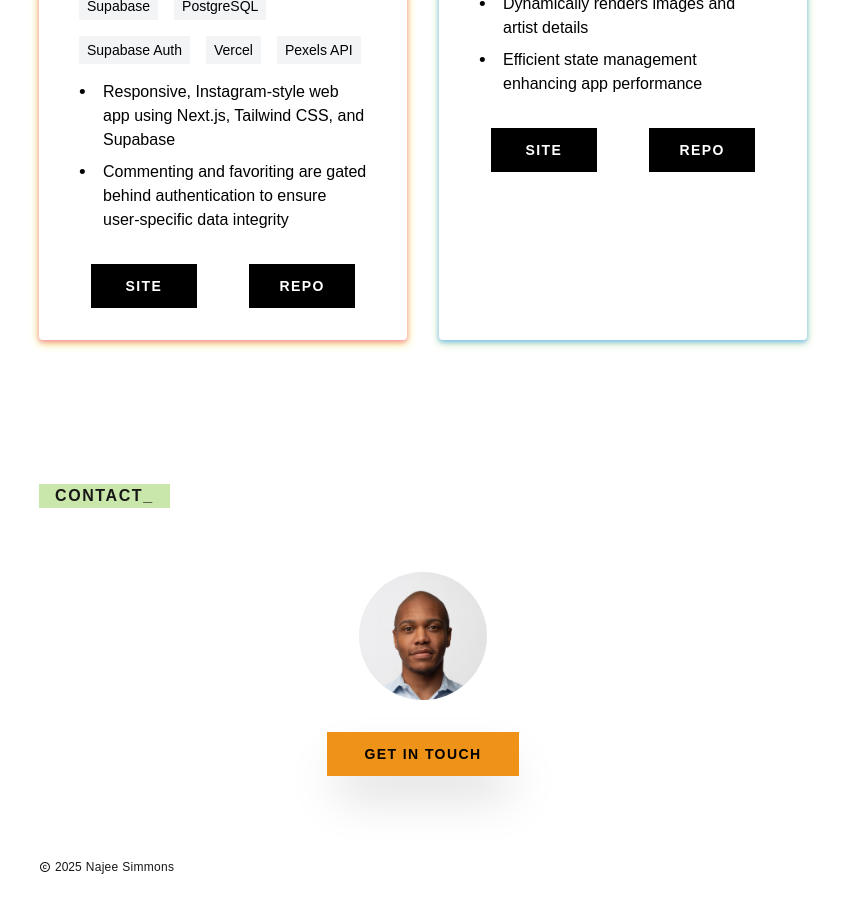
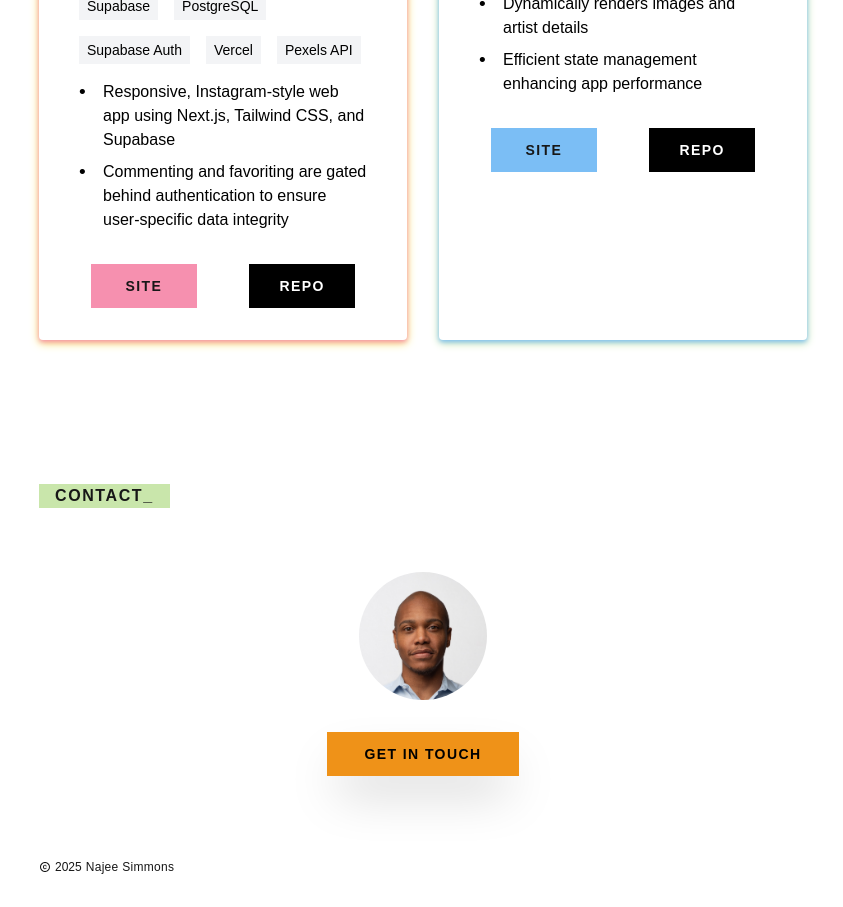
Before and after one commit to najeesimmons/portfolio_v2, a Next.js app: page / in a window 1280 px wide. Shown: the part 1300-2207 px from the top of the page, without its empty margins (217-1060 px from the left). Built offline with nearby package versions, Linux system fonts and the light colour scheme.

Commit message:
add subtitle

```diff
--- a/src/components/ProjectCard/ProjectCard.js
+++ b/src/components/ProjectCard/ProjectCard.js
@@ -2,12 +2,13 @@ import React from "react";
 import Tech from "../Tech/Tech";
 
 function ProjectCard({
+  details,
   gradientColors,
-  title,
-  details,
-  tech,
   liveURL,
   repoURL,
+  subtitle,
+  tech,
+  title,
 }) {
   const [color1, color2] = gradientColors;
 
@@ -19,7 +20,10 @@ function ProjectCard({
       }}
     >
       <div className="px-6 py-4">
-        <h3 className="font-bold text-xl mb-4">{title}</h3>
+        <h3 className={`font-bold text-xl ${!subtitle ? "mb-4" : "mb-1"}`}>
+          {title}
+        </h3>
+        {subtitle && <h2 className="mb-4">{subtitle}</h2>}
         <Tech tech={tech} />
         <ul className="space-y-2 mt-4 mb-8">
           {details.map((detail, index) => (
@@ -47,7 +51,9 @@ function ProjectCard({
               href={liveURL}
               rel="noopener noreferrer"
               target="_blank"
-              className="flex items-center justify-center text-center w-2/5 bg-black dark:bg-white text-white dark:text-black text-sm font-semibold tracking-widest py-3 px-4 transition-transform duration-200 hover:bg-gray-800 dark:hover:bg-gray-200"
+              // className="flex items-center justify-center text-center w-2/5 bg-black dark:bg-white text-white dark:text-black text-sm font-semibold tracking-widest py-3 px-4 transition-transform duration-200 hover:bg-gray-800 dark:hover:bg-gray-200"
+              className={`flex items-center justify-center text-center w-2/5 text-sm font-semibold tracking-widest py-3 px-4`}
+              style={{ backgroundColor: color1 }}
             >
               SITE
             </a>
```
